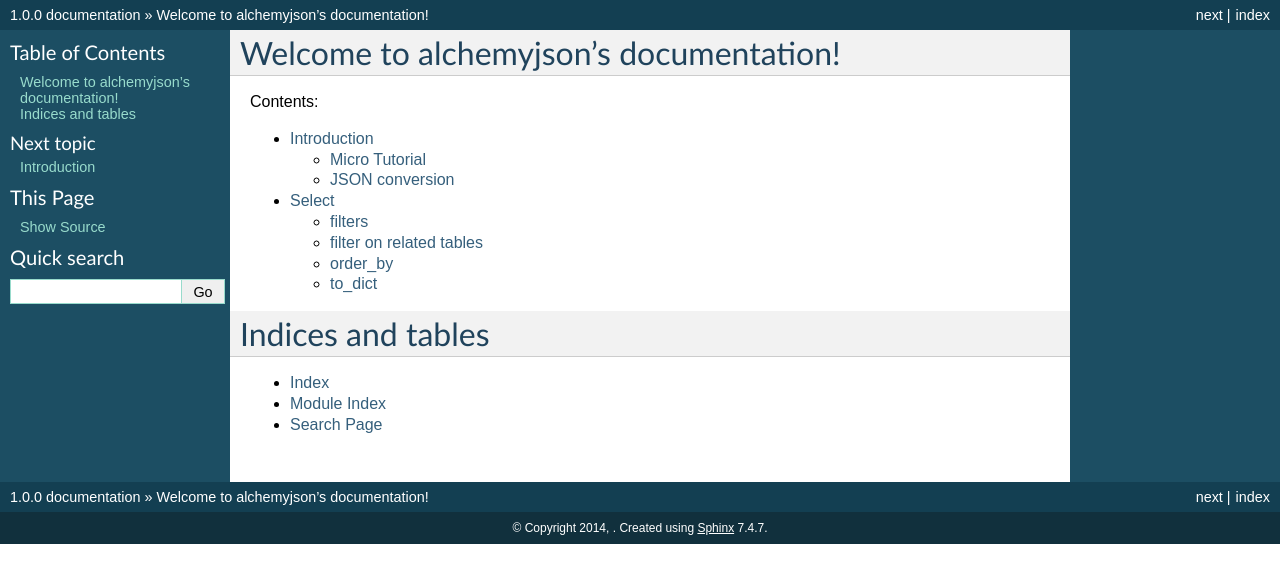
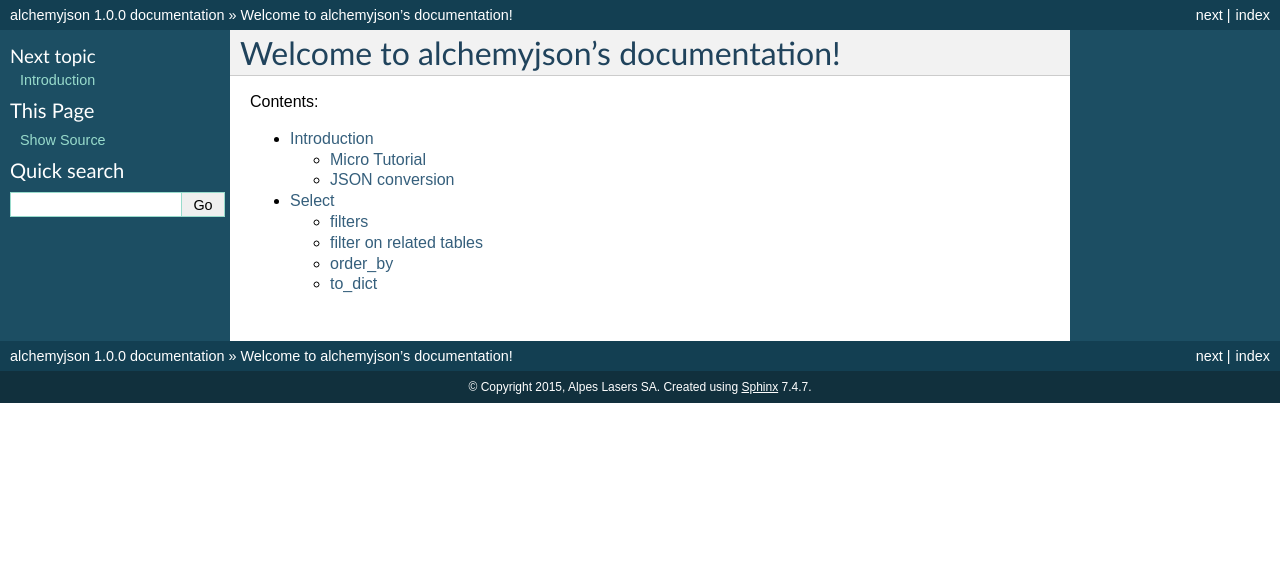
Before and after one commit to chiesax/alchemyjson, a Sphinx documentation site: the page built from docs/index.rst, in a window 1280 px wide. Shown: the top 583 px of the page. Built offline with Sphinx 7.4.7, drawn with Linux system fonts in a browser that asks for light colours.

Commit message:
Fix conf.py, remove useless index
Change-Id: I03f0f7cc97739094ae2cc695028597785ff7be76

```diff
--- a/docs/conf.py
+++ b/docs/conf.py
@@ -51,8 +51,8 @@
 master_doc = 'index'
 
 # General information about the project.
-project = u''
-copyright = u'2014, '
+project = u'alchemyjson'
+copyright = u'2015, Alpes Lasers SA'
 
 # The version info for the project you're documenting, acts as replacement for
 # |version| and |release|, also used in various other places throughout the
@@ -204,8 +204,8 @@
 # (source start file, target name, title,
 #  author, documentclass [howto, manual, or own class]).
 latex_documents = [
-  ('index', '.tex', u' Documentation',
-   u'', 'manual'),
+  ('index', 'alchemyjson.tex', u'Alchemyjson Documentation',
+   u'Alpes Lasers SA', 'manual'),
 ]
 
 # The name of an image file (relative to this directory) to place at the top of
--- a/docs/index.rst
+++ b/docs/index.rst
@@ -1,6 +1,5 @@
-
 Welcome to alchemyjson's documentation!
-===========================================================
+=======================================
 
 Contents:
 
@@ -9,12 +8,3 @@
 
    Introduction
    Select
-
-
-
-Indices and tables
-==================
-
-* :ref:`genindex`
-* :ref:`modindex`
-* :ref:`search`
```
